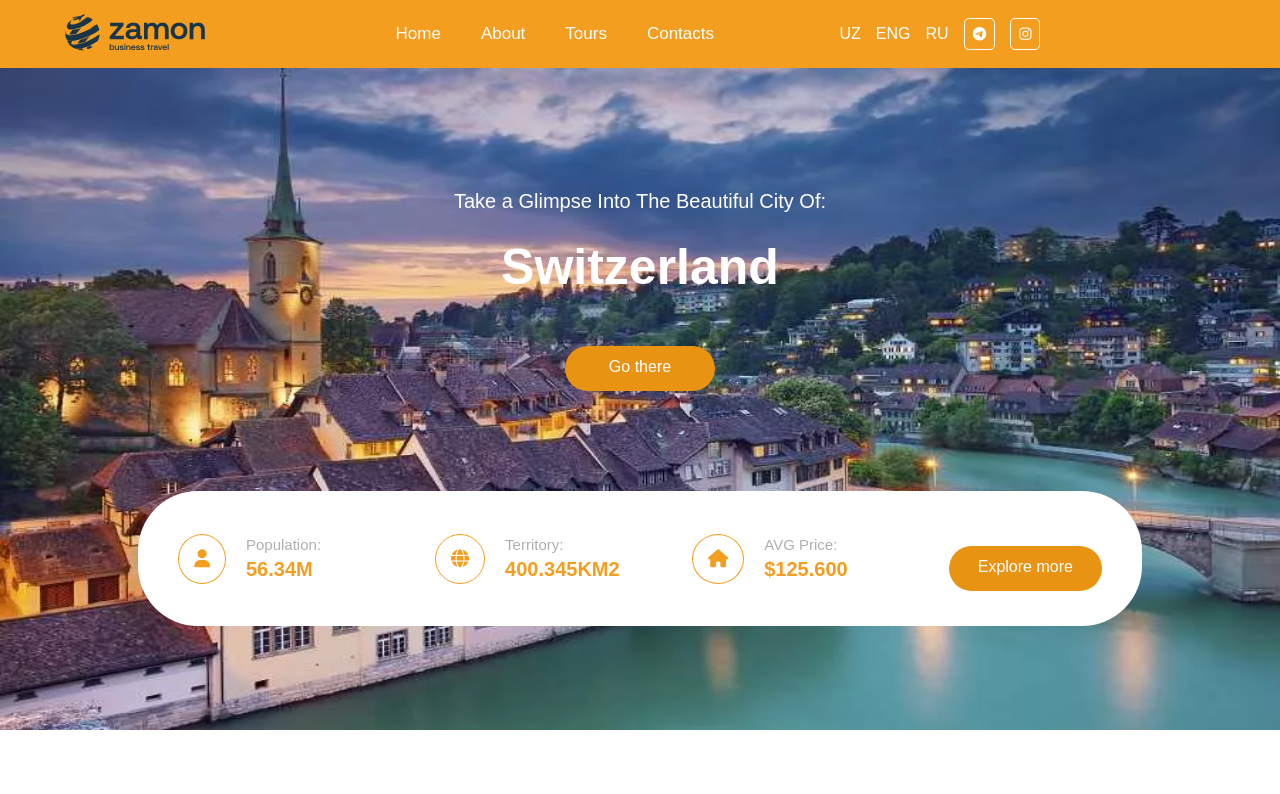
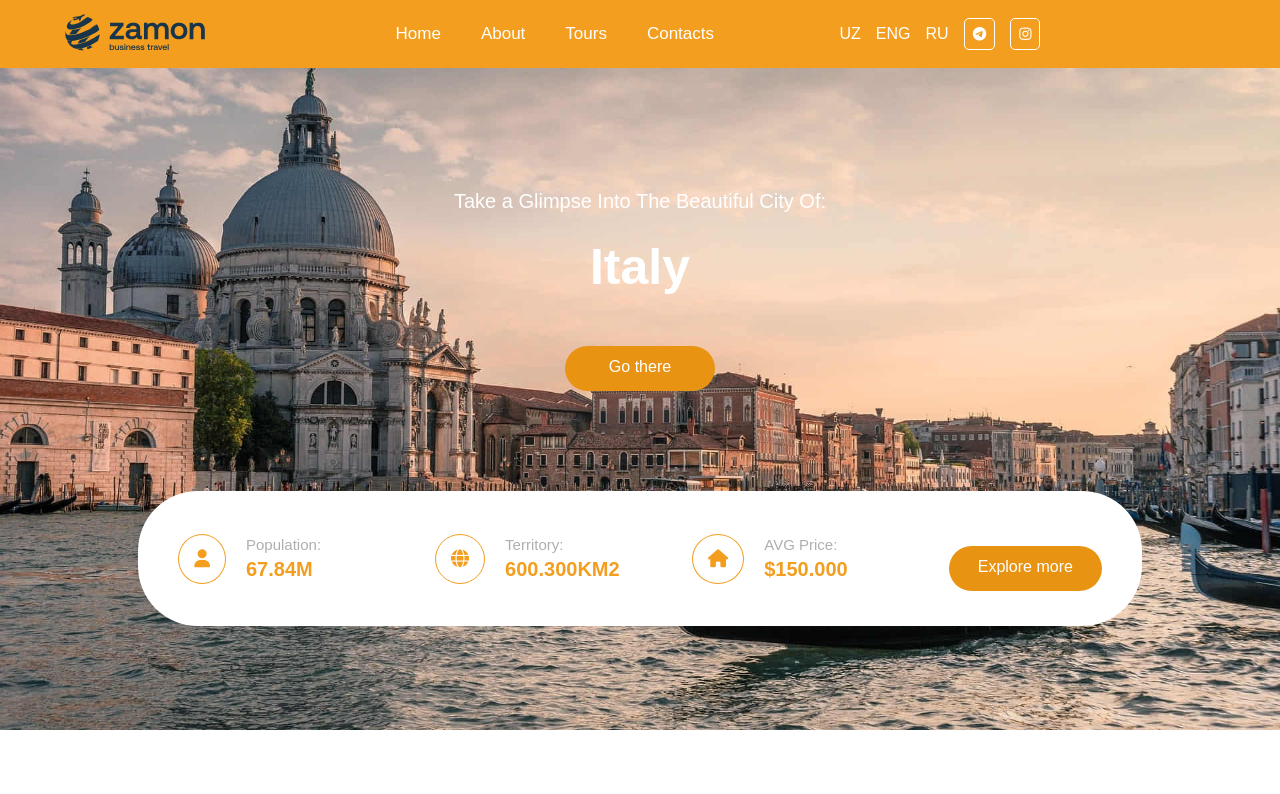
Before and after one commit to dekanovaa/Business_taour, a React (Vite) app: page / in a window 1280 px wide. Shown: the top 794 px of the page. Built offline with nearby package versions, Linux system fonts and the light colour scheme.

Commit message:
sdcfvgbrbhtn

```diff
--- a/src/Components/Header/Header.jsx
+++ b/src/Components/Header/Header.jsx
@@ -19,10 +19,10 @@ function Header() {
      <Swiper
         spaceBetween={30}
         centeredSlides={true}
-        autoplay={{
-          delay: 3500,
-          disableOnInteraction: false,
-        }}
+        // autoplay={{
+        //   delay: 3500,
+        //   disableOnInteraction: false,
+        // }}
         modules={[Autoplay, Pagination, Navigation]}
         className="mySwiper"
       >
--- a/src/Components/Support/Support.jsx
+++ b/src/Components/Support/Support.jsx
@@ -48,10 +48,10 @@ function Support() {
           },
 
         }}
-        autoplay={{
-          delay: 3500,
-          disableOnInteraction: false,
-        }}
+        // autoplay={{
+        //   delay: 3500,
+        //   disableOnInteraction: false,
+        // }}
         modules={[ Navigation,Autoplay,Pagination]}
         className="mySwiper"
       >
--- a/src/Components/Tours/Tours.jsx
+++ b/src/Components/Tours/Tours.jsx
@@ -45,10 +45,10 @@ function Tours() {
           },
 
         }}
-        autoplay={{
-          delay: 3500,
-          disableOnInteraction: false,
-        }}
+        // autoplay={{
+        //   delay: 3500,
+        //   disableOnInteraction: false,
+        // }}
         modules={[ Navigation,Autoplay,Pagination]}
         className="mySwiper"
       >
```
